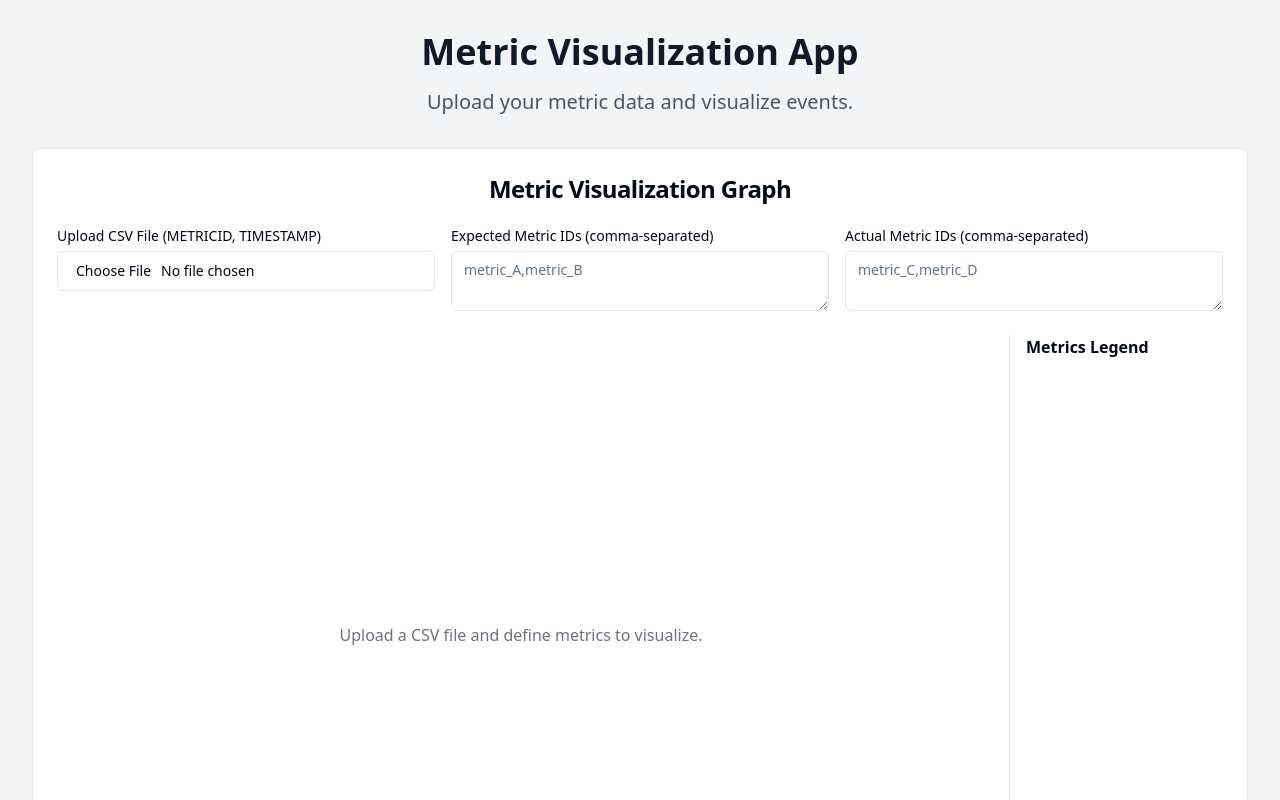
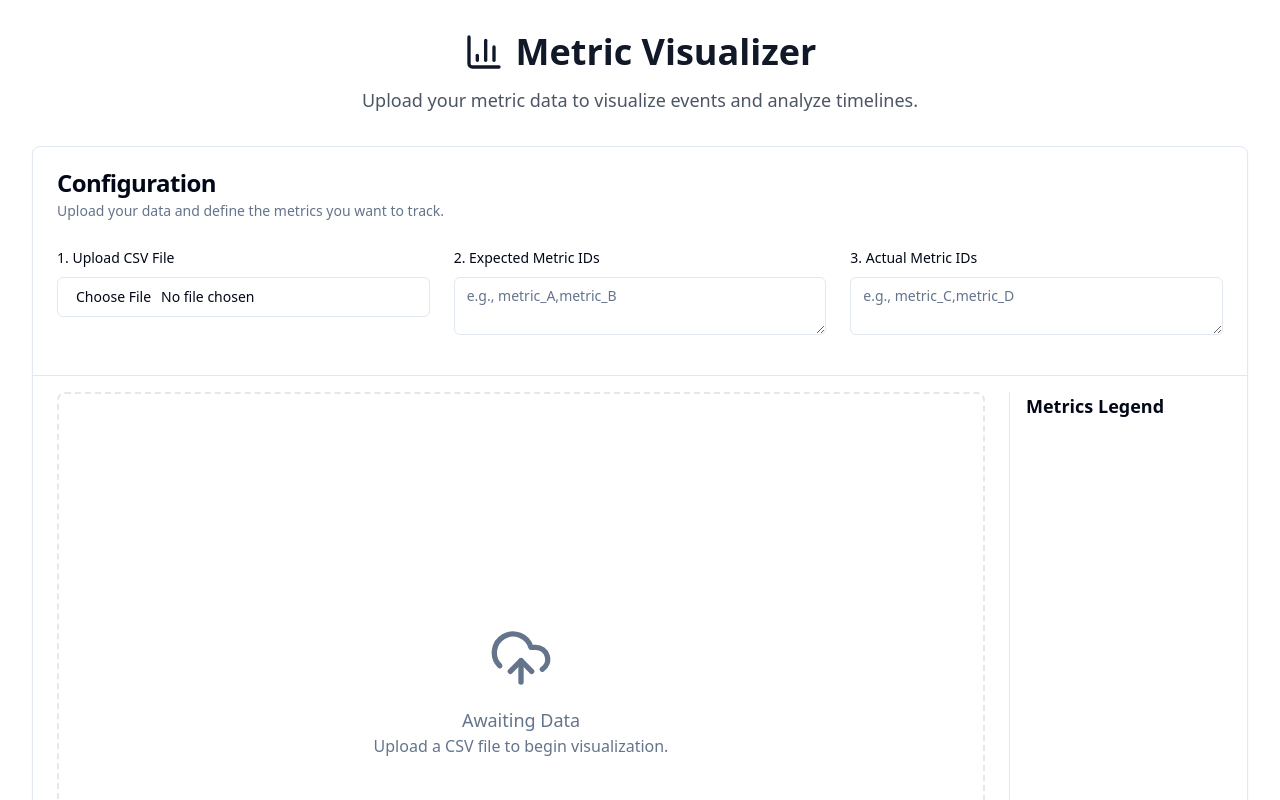
Before and after one commit to apgautham/nimble-quokka-hop, a React (Vite) app: page / in a window 1280 px wide. Shown: the top 800 px of the page. Built offline with nearby package versions, Linux system fonts and the light colour scheme.

Commit message:
[dyad] wrote 3 file(s)

```diff
--- a/src/components/MetricGraph.tsx
+++ b/src/components/MetricGraph.tsx
@@ -7,14 +7,17 @@ import {
   ResponsiveContainer,
   Line,
   TooltipProps,
+  CartesianGrid,
 } from 'recharts';
 import { parseISO, format } from 'date-fns';
 import { Input } from '@/components/ui/input';
 import { Label } from '@/components/ui/label';
-import { Card, CardContent, CardHeader, CardTitle } from '@/components/ui/card';
+import { Card, CardContent, CardDescription, CardHeader, CardTitle } from '@/components/ui/card';
 import { Textarea } from '@/components/ui/textarea';
 import { useToast } from '@/hooks/use-toast';
 import { cn } from '@/lib/utils';
+import { Separator } from './ui/separator';
+import { UploadCloud } from 'lucide-react';
 
 interface MetricData {
   METRICID: string;
@@ -27,7 +30,7 @@ interface ProcessedLine {
   color: string;
   label: string;
   isSolid: boolean;
-  y: number; // Added for plotting on the LineChart
+  y: number;
 }
 
 interface UniqueMetric {
@@ -35,7 +38,6 @@ interface UniqueMetric {
   color: string;
 }
 
-// Custom Dot renderer for the vertical lines
 const CustomDot = ({ cx, payload, chartHeight, hoveredMetricId }: any) => {
   const { color, isSolid, metricId } = payload;
   const isHovered = hoveredMetricId === metricId;
@@ -55,14 +57,13 @@ const CustomDot = ({ cx, payload, chartHeight, hoveredMetricId }: any) => {
   );
 };
 
-// Custom Tooltip
 const CustomTooltip = ({ active, payload }: TooltipProps<number, string>) => {
   if (active && payload && payload.length) {
     const data = payload[0].payload as ProcessedLine;
     return (
-      <div className="bg-background border rounded-md p-2 shadow-lg">
-        <p className="font-bold" style={{ color: data.color }}>{data.label}</p>
-        <p className="text-sm text-muted-foreground">
+      <div className="bg-background border rounded-lg p-3 shadow-lg">
+        <p className="font-bold text-base" style={{ color: data.color }}>{data.label}</p>
+        <p className="text-sm text-muted-foreground mt-1">
           {format(data.timestamp, 'yyyy-MM-dd HH:mm:ss.SSS')}
         </p>
       </div>
@@ -95,7 +96,7 @@ const MetricGraph: React.FC = () => {
           console.error("Error parsing CSV:", error);
           toast({
             title: "Error",
-            description: "Failed to parse CSV file. Please check the format. Ensure 'METRICID' and 'TIMESTAMP' columns exist.",
+            description: "Failed to parse CSV file. Please check the format.",
             variant: "destructive",
           });
         }
@@ -163,7 +164,7 @@ const MetricGraph: React.FC = () => {
 
       if (!isExpected && !isActual) return;
 
-      const color = isExpected ? 'hsl(var(--sidebar-ring))' : 'hsl(var(--destructive))';
+      const color = isExpected ? 'hsl(var(--ring))' : 'hsl(var(--destructive))';
       const baseLabel = isExpected ? `Expected: ${metricId}` : `Actual: ${metricId}`;
 
       if (!uniqueMetricsSet.has(metricId)) {
@@ -205,36 +206,42 @@ const MetricGraph: React.FC = () => {
   const chartHeight = 600;
 
   return (
-    <Card className="w-full mx-auto my-8">
+    <Card className="w-full mx-auto">
       <CardHeader>
-        <CardTitle className="text-2xl font-bold text-center">Metric Visualization Graph</CardTitle>
+        <CardTitle>Configuration</CardTitle>
+        <CardDescription>Upload your data and define the metrics you want to track.</CardDescription>
       </CardHeader>
       <CardContent>
-        <div className="grid grid-cols-1 md:grid-cols-3 gap-4 mb-6">
-          <div className="md:col-span-1">
-            <Label htmlFor="csv-upload" className="mb-2 block">Upload CSV File (METRICID, TIMESTAMP)</Label>
+        <div className="grid grid-cols-1 md:grid-cols-3 gap-6">
+          <div className="space-y-2">
+            <Label htmlFor="csv-upload">1. Upload CSV File</Label>
             <Input id="csv-upload" type="file" accept=".csv" onChange={handleFileUpload} />
           </div>
-          <div className="md:col-span-1">
-            <Label htmlFor="expected-metrics" className="mb-2 block">Expected Metric IDs (comma-separated)</Label>
-            <Textarea id="expected-metrics" placeholder="metric_A,metric_B" value={expectedMetricsInput} onChange={(e) => setExpectedMetricsInput(e.target.value)} className="min-h-[60px]" />
+          <div className="space-y-2">
+            <Label htmlFor="expected-metrics">2. Expected Metric IDs</Label>
+            <Textarea id="expected-metrics" placeholder="e.g., metric_A,metric_B" value={expectedMetricsInput} onChange={(e) => setExpectedMetricsInput(e.target.value)} className="min-h-[40px]" />
           </div>
-          <div className="md:col-span-1">
-            <Label htmlFor="actual-metrics" className="mb-2 block">Actual Metric IDs (comma-separated)</Label>
-            <Textarea id="actual-metrics" placeholder="metric_C,metric_D" value={actualMetricsInput} onChange={(e) => setActualMetricsInput(e.target.value)} className="min-h-[60px]" />
+          <div className="space-y-2">
+            <Label htmlFor="actual-metrics">3. Actual Metric IDs</Label>
+            <Textarea id="actual-metrics" placeholder="e.g., metric_C,metric_D" value={actualMetricsInput} onChange={(e) => setActualMetricsInput(e.target.value)} className="min-h-[40px]" />
           </div>
         </div>
+      </CardContent>
 
-        <div className="grid grid-cols-1 md:grid-cols-5 gap-6">
-          <div className="md:col-span-4">
-            {csvData.length > 0 ? (
+      <Separator className="my-4" />
+
+      <CardContent>
+        <div className="grid grid-cols-1 lg:grid-cols-5 gap-6">
+          <div className="lg:col-span-4">
+            {processedGraphData.length > 0 ? (
               <div style={{ height: `${chartHeight}px`, width: '100%' }}>
                 <ResponsiveContainer>
                   <LineChart
                     data={processedGraphData}
-                    margin={{ top: 20, right: 30, left: 20, bottom: 20 }}
+                    margin={{ top: 5, right: 20, left: -10, bottom: 20 }}
                     onMouseLeave={() => setHoveredMetricId(null)}
                   >
+                    <CartesianGrid strokeDasharray="3 3" strokeOpacity={0.5} />
                     <XAxis
                       type="number"
                       dataKey={(d) => d.timestamp.getTime()}
@@ -267,14 +274,16 @@ const MetricGraph: React.FC = () => {
                 </ResponsiveContainer>
               </div>
             ) : (
-              <div className="flex items-center justify-center text-gray-500" style={{ height: `${chartHeight}px` }}>
-                <p>Upload a CSV file and define metrics to visualize.</p>
+              <div className="flex flex-col items-center justify-center text-muted-foreground border-2 border-dashed rounded-lg" style={{ height: `${chartHeight}px` }}>
+                <UploadCloud className="w-16 h-16 mb-4" />
+                <p className="text-lg font-medium">Awaiting Data</p>
+                <p>Upload a CSV file to begin visualization.</p>
               </div>
             )}
           </div>
-          <div className="md:col-span-1 border-l pl-4">
-            <h3 className="font-semibold mb-2">Metrics Legend</h3>
-            <div className="max-h-[580px] overflow-y-auto">
+          <div className="lg:col-span-1 border-l pl-4">
+            <h3 className="font-semibold mb-2 text-lg">Metrics Legend</h3>
+            <div className="max-h-[580px] overflow-y-auto pr-2">
               <ul>
                 {uniqueMetrics.map((metric) => (
                   <li
@@ -287,10 +296,10 @@ const MetricGraph: React.FC = () => {
                     onMouseLeave={() => setHoveredMetricId(null)}
                   >
                     <span
-                      className="w-3 h-3 rounded-full mr-2 inline-block"
+                      className="w-3 h-3 rounded-full mr-3 shrink-0"
                       style={{ backgroundColor: metric.color }}
                     ></span>
-                    <span className="truncate text-sm">{metric.id}</span>
+                    <span className="truncate text-sm font-medium">{metric.id}</span>
                   </li>
                 ))}
               </ul>
--- a/src/globals.css
+++ b/src/globals.css
@@ -97,5 +97,7 @@
 
   body {
     @apply bg-background text-foreground;
+    background-image: radial-gradient(hsl(var(--muted)) 0.5px, transparent 0.5px);
+    background-size: 16px 16px;
   }
 }
--- a/src/pages/Index.tsx
+++ b/src/pages/Index.tsx
@@ -1,18 +1,26 @@
 import { MadeWithDyad } from "@/components/made-with-dyad";
 import MetricGraph from "@/components/MetricGraph";
+import { BarChart3 } from "lucide-react";
 
 const Index = () => {
   return (
-    <main className="min-h-screen w-full bg-gray-100 dark:bg-gray-900 p-4 sm:p-6 lg:p-8">
-      <div className="text-center mb-8">
-        <h1 className="text-4xl font-bold mb-4 text-gray-900 dark:text-gray-100">Metric Visualization App</h1>
-        <p className="text-xl text-gray-600 dark:text-gray-400">
-          Upload your metric data and visualize events.
+    <div className="min-h-screen w-full p-4 sm:p-6 lg:p-8 flex flex-col">
+      <header className="text-center mb-8">
+        <div className="inline-flex items-center gap-3">
+          <BarChart3 className="h-10 w-10 text-primary" />
+          <h1 className="text-4xl font-bold text-gray-900 dark:text-gray-100">
+            Metric Visualizer
+          </h1>
+        </div>
+        <p className="text-lg text-gray-600 dark:text-gray-400 mt-2">
+          Upload your metric data to visualize events and analyze timelines.
         </p>
-      </div>
-      <MetricGraph />
+      </header>
+      <main className="flex-grow">
+        <MetricGraph />
+      </main>
       <MadeWithDyad />
-    </main>
+    </div>
   );
 };
 
```
